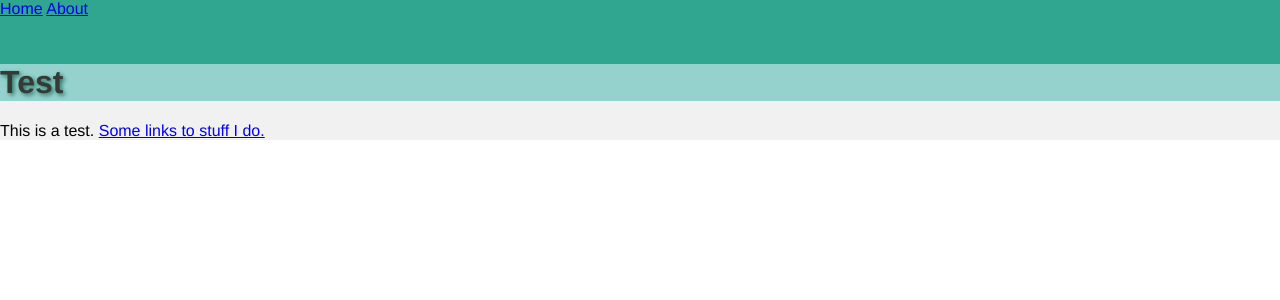
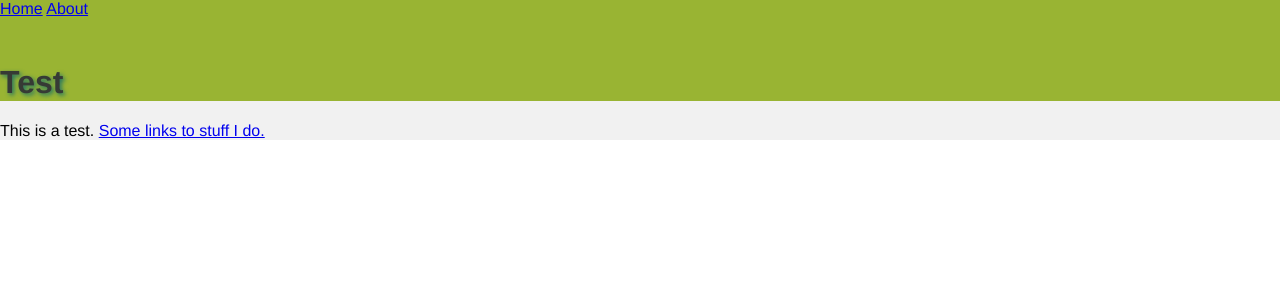
Before and after one commit to LKS90/LKS90.github.io, a Jekyll site: the page built from index.html, in a window 1280 px wide. Shown: the top 300 px of the page. Built offline with Jekyll 4.4.1, drawn with Linux system fonts in a browser that asks for light colours.

Commit message:
Update main.css

```diff
--- a/css/main.css
+++ b/css/main.css
@@ -4,7 +4,7 @@ html, body {
 }
 h1 {
     text-shadow: 2px 2px 4px #217364;
-    background-color: #95d2cd;
+    background-color: #99b433;
     color: #363A35;
 }
 .outer {
@@ -12,7 +12,7 @@ h1 {
 }
 .outer .header {
     font-family: "Helvetica Neue", "Arial", sans-serif;
-    background-color: #30a590;
+    background-color: #99b433;
     width: 100%;
     height: 4rem;
     color: #d8e18f;
```
